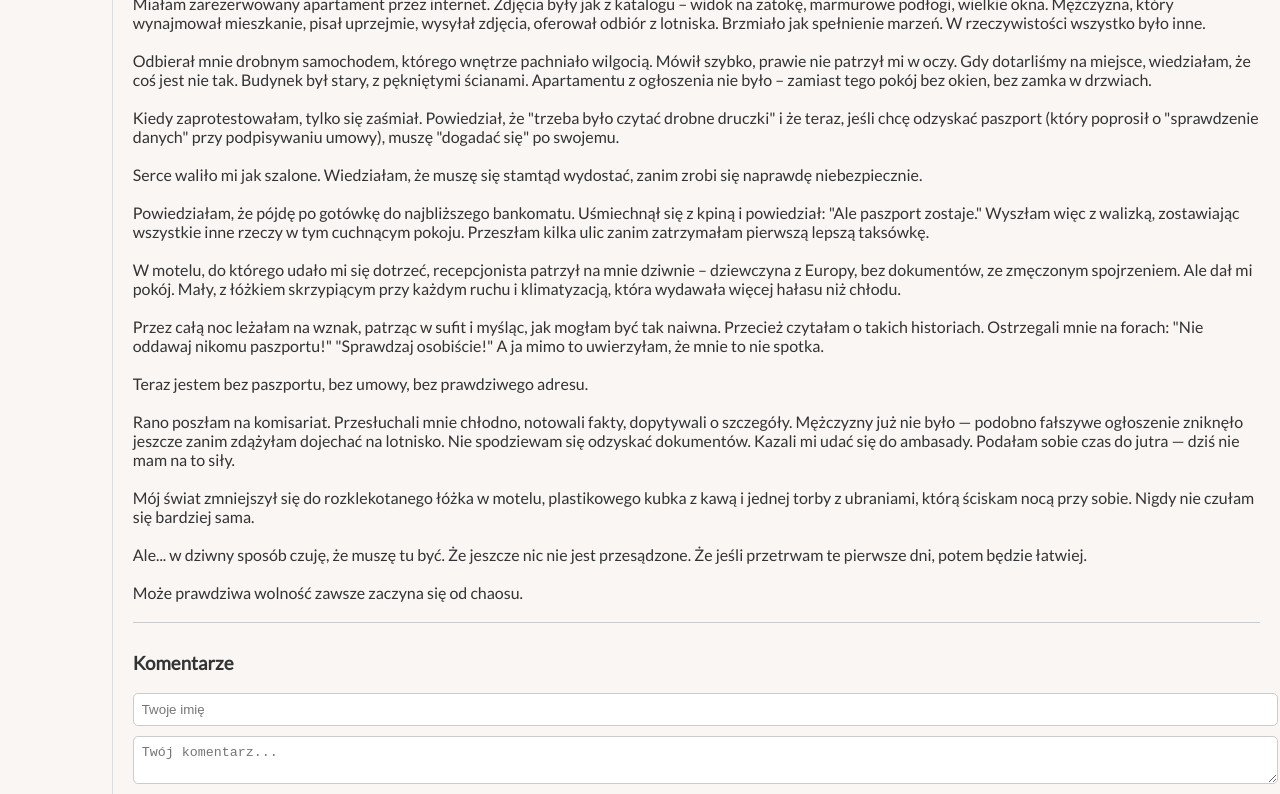
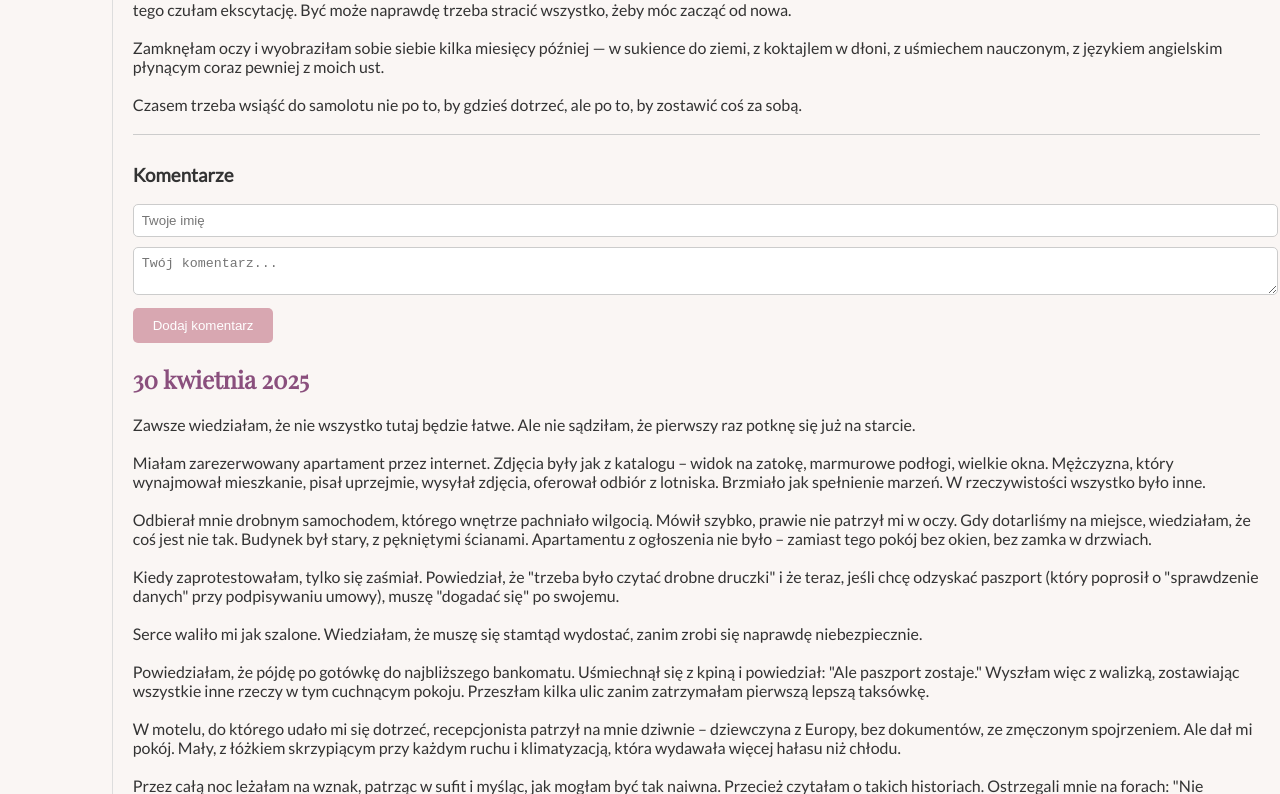
Before and after one commit to OliwiaLamkowska/Dziennik, a plain HTML site: page index.html in a window 1280 px wide. Shown: the part 1460-2254 px from the top of the page. Drawn offline with nearby package versions, Linux system fonts and the light colour scheme.

Commit message:
Add files via upload

```diff
--- a/index.html
+++ b/index.html
@@ -50,6 +50,14 @@ Nie dlatego, że się bałam.
 Dlatego, że zaczynam coś nowego.
 Coś własnego.
         </p>
+        <div class="comments">
+          <h3>Komentarze</h3>
+          <div id="comments-list"></div>
+          <div class="comment-form">
+            <input type="text" id="username" placeholder="Twoje imię">
+            <textarea id="comment-text" placeholder="Twój komentarz..."></textarea>
+            <button onclick="addComment()">Dodaj komentarz</button>
+          </div>
    <article id="wpis-2025-04-26">
 <h2>26 kwietnia 2025 </h2>
    <p>
@@ -71,6 +79,14 @@ Zamknęłam oczy i wyobraziłam sobie siebie kilka miesięcy później — w suk
 
 Czasem trzeba wsiąść do samolotu nie po to, by gdzieś dotrzeć, ale po to, by zostawić coś za sobą.
               </p>
+              <div class="comments">
+                <h3>Komentarze</h3>
+                <div id="comments-list"></div>
+                <div class="comment-form">
+                  <input type="text" id="username" placeholder="Twoje imię">
+                  <textarea id="comment-text" placeholder="Twój komentarz..."></textarea>
+                  <button onclick="addComment()">Dodaj komentarz</button>
+                </div>
               <article id="wpis-2025-04-30">
                 <h2>30 kwietnia 2025 </h2>
                    <p>
```
